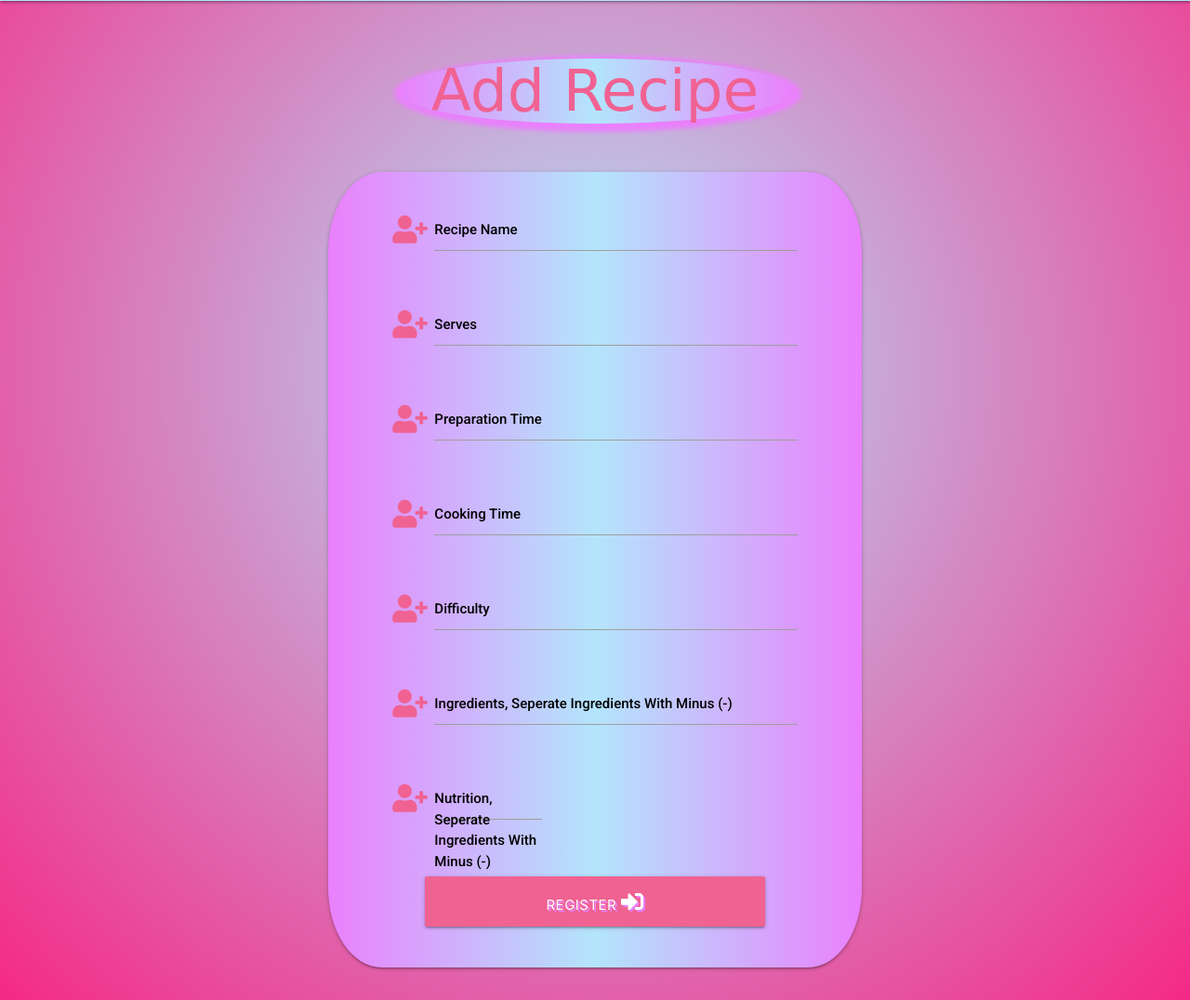
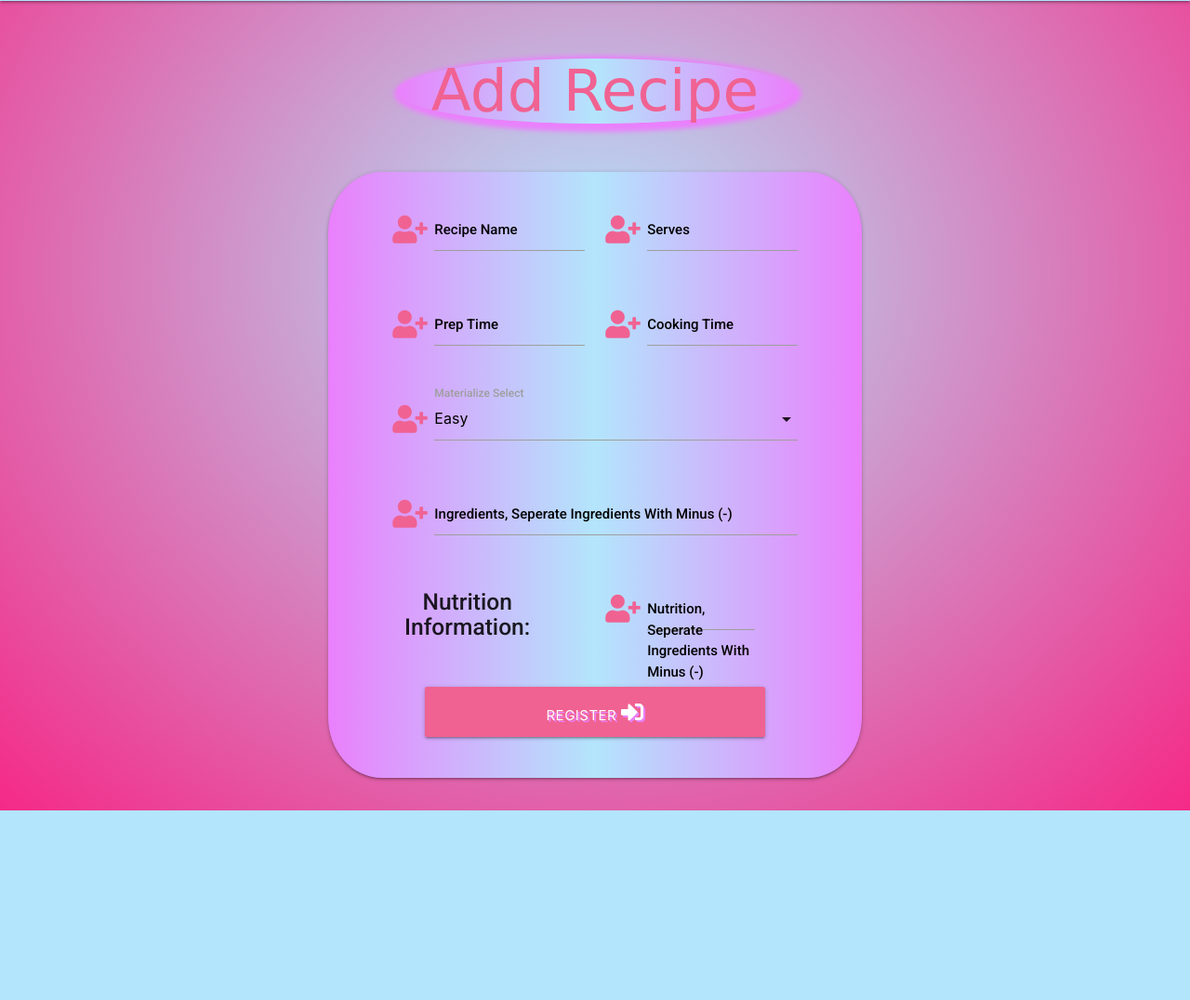
Before and after one commit to J-O-B/ripe-recipe, a Flask app: page /newrecipe in a window 1280 px wide. Shown: the part 285-1361 px from the top of the page at 93% size. After the commit the page ends 1157 px from the top, so only its background shows below. Run offline with Flask 2, Linux system fonts and the light colour scheme; some libraries are stand-ins or nearby versions; some web fonts are replaced.

Commit message:
work ongoing on add recipe form and page

```diff
--- a/static/js/script.js
+++ b/static/js/script.js
@@ -2,4 +2,5 @@
 $(document).ready(function(){
     $('.sidenav').sidenav();
     $('.timepicker').timepicker();
+    $('select').formSelect();
   });
--- a/templates/add_recipe.html
+++ b/templates/add_recipe.html
@@ -13,41 +13,54 @@
         <form class="col s12 m8 offset-m2 round" method="POST" action="{{ url_for('signup') }}">
             <div class="card-panel light-blue lighten-4 round-corners">
                 <div class="row">
-                    <div class="input-field col s10 offset-s1">
+                    <div class="input-field col l5 offset-l1 m10 offset-m1">
                         <i class="fas fa-user-plus prefix pink-text text-lighten-2"></i>
                         <input id="recipe_name" name="recipe_name" type="text" minlength="5" maxlength="50" pattern="^[a-zA-Z0-9]{5,20}$" class="validate">
                         <label class="black-text" for="recipe_name">Recipe Name</label>
                         <span class="helper-text" data-error="Input incorrect, This Field Only Accepts Numbers & Characters" data-success="Input Correct"></span>
                     </div>
-                    <div class="input-field col s10 offset-s1">
+
+                    <div class="input-field col l5 m10 offset-m1">
                         <i class="fas fa-user-plus prefix pink-text text-lighten-2"></i>
                         <input id="serves" name="serves" type="text" minlength="1" maxlength="2" pattern="^[0-9]{1,2}$" class="validate">
                         <label class="black-text" for="serves">Serves</label>
                         <span class="helper-text" data-error="Input incorrect, This Field Only Accepts Numbers" data-success="Input Correct"></span>
                     </div>
-                    <div class="input-field col s10 offset-s1">
+
+                    <div class="input-field col l5 offset-l1 m10 offset-m1">
                         <i class="fas fa-user-plus prefix pink-text text-lighten-2"></i>
                         <input id="prep_time" name="prep_time" type="text" minlength="1" maxlength="2" pattern="^[0-9]{1,2}$" class="validate">
-                        <label class="black-text" for="prep_time">Preparation Time</label>
+                        <label class="black-text" for="prep_time">Prep Time</label>
                         <span class="helper-text" data-error="Input incorrect, This Field Only Accepts Numbers" data-success="Input Correct"></span>
                     </div>
-                    <div class="input-field col s10 offset-s1">
+
+                    <div class="input-field col l5 m10 offset-m1">
                         <i class="fas fa-user-plus prefix pink-text text-lighten-2"></i>
                         <input id="cook_time" name="cook_time" type="text" class="timepicker">
                         <label class="black-text" for="cook_time">Cooking Time</label>
                         <span class="helper-text" data-error="Input incorrect, This Field Only Accepts Numbers" data-success="Input Correct"></span>
                     </div>
-                    <div class="input-field col s10 offset-s1">
+
+                    <div class="input-field col m10 offset-m1">
                         <i class="fas fa-user-plus prefix pink-text text-lighten-2"></i>
-                        <input id="difficulty" name="difficulty" type="text" minlength="4" maxlength="6" pattern="^[a-zA-Z]{4,6}$" class="validate">
-                        <label class="black-text" for="difficulty">Difficulty</label>
-                        <span class="helper-text" data-error="Input incorrect, This Field Only Accepts Numbers & Characters" data-success="Input Correct"></span>
+                        <select name="difficulty" id="difficulty">
+                            <option value="easy">Easy</option>
+                            <option value="medium">Medium</option>
+                            <option value="hard">Hard</option>
+                        </select>
+                        <label for="difficulty">Materialize Select</label>
+                        <span class="helper-text" data-error="Please Select A Difficulty Level" data-success="Input Correct"></span>
                     </div>
+
                     <div class="input-field col s10 offset-s1">
                         <i class="fas fa-user-plus prefix pink-text text-lighten-2"></i>
                         <input id="ingredients" name="ingredients" type="text" minlength="5" maxlength="500" pattern="^[a-zA-Z0-9]{5,20}$" class="validate">
                         <label class="black-text" for="ingredients">Ingredients, Seperate Ingredients With Minus (-)</label>
                         <span class="helper-text" data-error="Input incorrect, This Field Only Accepts Numbers & Characters" data-success="Input Correct"></span>
+                    </div>
+
+                    <div class="col s4 offset-s1 center-align">
+                        <h5>Nutrition Information:</h5>
                     </div>
                     <div class="input-field col s4 offset-s1">
                         <i class="fas fa-user-plus prefix pink-text text-lighten-2"></i>
```
